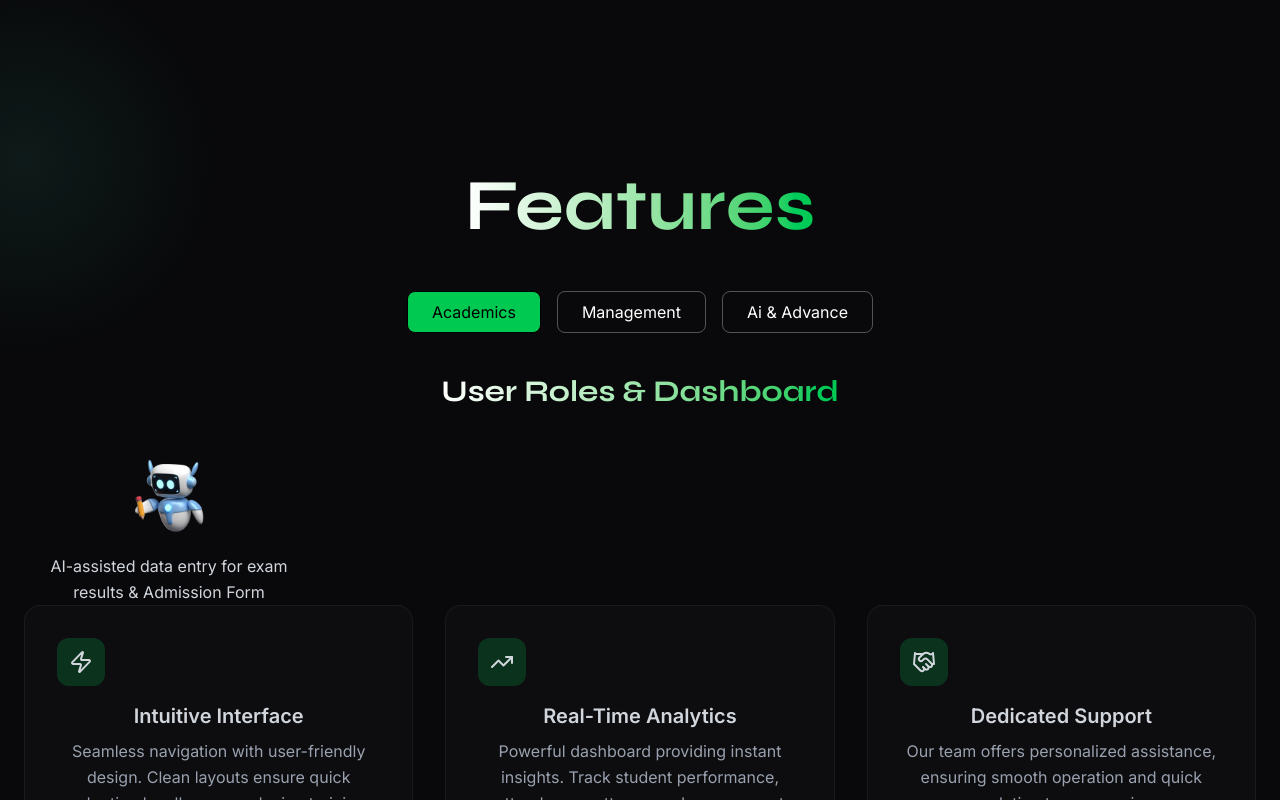
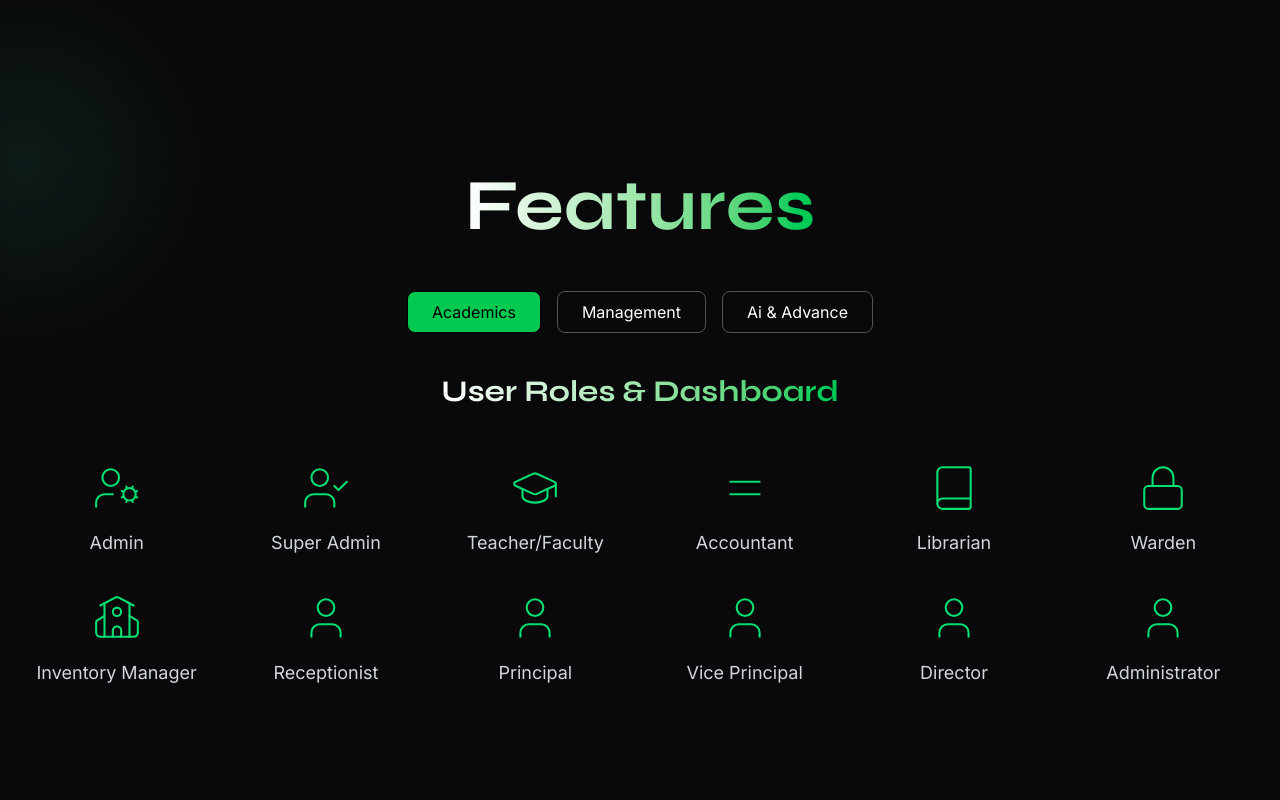
Before and after one commit to KirtiShinde18/eSaraswati, a React (Vite) app: page / in a window 1280 px wide. Shown: the part 2000-2800 px from the top of the page. Built offline with nearby package versions, Linux system fonts and the light colour scheme.

Commit message:
Home page update

```diff
--- a/src/Pages/Features.jsx
+++ b/src/Pages/Features.jsx
@@ -3,7 +3,7 @@
 import { useState, memo, useRef, useEffect } from "react"
 import CursorGlow from "./CursorGlow"
 import WhatsAppLogoIntegration from "../assets/whatsAppLogo.png"
-import { AppWindowMac, BellDotIcon, BookUser, ChevronLeft, ChevronRight, Database, FileHeart, FileSymlink, FileUser, Globe, HandHeart, Handshake, LockIcon, NotebookPen, ShieldCheck, Smartphone, Sparkles, TimerIcon, TrendingUp, User, UserPen, Users, UserX, Zap } from "lucide-react"
+import { AppWindowMac, BellDotIcon, Book, BookUser, ChevronLeft, ChevronRight, Database, Equal, FileHeart, FileSymlink, FileUser, Globe, GraduationCap, HandHeart, Handshake, Lock, LockIcon, NotebookPen, School, ShieldCheck, Smartphone, Sparkles, TimerIcon, TrendingUp, User, UserCheck, UserCog, UserPen, Users, UserX, Zap } from "lucide-react"
 
 // images
 import ai1 from "../assets/ai-1.png"
@@ -108,9 +108,65 @@ function Features() {
 
     const UserRole = [
       {
-        img: ai1,
-        width: 90,
-        text: "AI-assisted data entry for exam results & Admission Form"
+        icon: <UserCog size={50} className="text-green-400" strokeWidth={1}/>,
+        text: "Admin",
+        // desc: "Full control over system settings and user management"
+      },
+      {
+        icon: <UserCheck size={50} className="text-green-400" strokeWidth={1}/>,
+        text: "Super Admin",
+        // desc: "Highest level of access, overseeing all administrative functions."
+      },
+
+      {
+        icon: <GraduationCap size={50} className="text-green-400" strokeWidth={1}/>,
+        text: "Teacher/Faculty",
+
+      },
+      {
+        icon: <Equal size={50} className="text-green-400" strokeWidth={1}/>,
+        text: "Accountant",
+
+      },
+      {
+        icon: <Book size={50} className="text-green-400" strokeWidth={1}/>,
+        text: "Librarian",
+
+      },
+      {
+        icon: <Lock size={50} className="text-green-400" strokeWidth={1}/>,
+        text: "Warden",
+
+      },
+      {
+        icon: <School size={50} className="text-green-400" strokeWidth={1}/>,
+        text: "Inventory Manager",
+
+      },
+      {
+        icon: <User size={50} className="text-green-400" strokeWidth={1}/>,
+        text: "Receptionist",
+
+      },
+      {
+        icon: <User size={50} className="text-green-400" strokeWidth={1}/>,
+        text: "Principal",
+
+      },
+      {
+        icon: <User size={50} className="text-green-400" strokeWidth={1}/>,
+        text: "Vice Principal",
+
+      },
+      {
+        icon: <User size={50} className="text-green-400" strokeWidth={1}/>,
+        text: "Director",
+
+      },
+      {
+        icon: <User size={50} className="text-green-400" strokeWidth={1}/>,
+        text: "Administrator",
+
       },
     ]
 
@@ -306,7 +362,7 @@ function Features() {
 
               </h1>
 
-              <div className="grid grid-cols-2 md:grid-cols-4 gap-6 text-center mt-10">
+             <div className="grid grid-cols-2 md:grid-cols-6 gap-6 text-center mt-10">
                     {UserRole.map((item, i) => (
                       <div key={i} className="flex flex-col items-center">
                         <img
@@ -316,29 +372,12 @@ function Features() {
                           ref={(el) => (imageRefs.current[i] = el)}
                           className="animate-on-scroll mb-3"
                         />
-                        <p className="text-gray-300">{item.text}</p>
+                        {item.icon}
+                        <p className="text-gray-300 mt-4 text-lg">{item.text}</p>
+                        <p>{item.desc}</p>
                       </div>
                     ))}
-              </div>
-
-              <div className="grid sm:grid-cols-1 md:grid-cols-2 lg:grid-cols-3 gap-8">
-
-                {features.map((f, i) => (
-                  <div
-                    key={i}
-                    // className="bg-zinc-900 border border-white/10 p-8 rounded-2xl hover:-translate-y-2 transition-transform duration-300 ease-out card-glow"
-                    className="p-8 rounded-2xl bg-white/[0.02] border border-white/5 hover:border-green-500/30 transition-all duration-300 card-glow"
-                  >
-                    <div className="w-12 h-12 flex items-center justify-center bg-green-500/20 rounded-xl mb-4">
-                      {f.icon}
-                    </div>
-
-                    <h3 className="text-xl font-semibold mb-2">{f.title}</h3>
-                    <p className="text-gray-400">{f.desc}</p>
-                  </div>
-                ))}
-
-              </div>
+                </div>
 
 
             </div>
--- a/src/Pages/HeroGreen.jsx
+++ b/src/Pages/HeroGreen.jsx
@@ -1,4 +1,4 @@
-import {  DownloadIcon, } from "lucide-react";
+import {  DownloadIcon, MessageCircleHeartIcon, } from "lucide-react";
 import { useEffect, useState } from "react";
 import WhatsAppLogoIntegration from "../assets/whatsAppLogo.png"
 
@@ -32,13 +32,13 @@ useEffect(() => {
     <section className="relative min-h-screen flex items-center justify-center px-6 overflow-hidden">
 
       {/* Spline Background */}
-      {/* {showSpline && (
+      {showSpline && (
         <spline-viewer
           loading="lazy"
           url="https://prod.spline.design/ZvI8X-TY1NLfzFOA/scene.splinecode"
           className="absolute top-0 left-0 w-full h-full"
         ></spline-viewer>
-      )} */}
+      )}
 
       {/* Floating Orbs */}
       <div className="absolute w-72 h-72 bg-green-500/30 rounded-full blur-3xl animate-float top-20 left-20 will-change-transform"></div>
@@ -84,10 +84,12 @@ useEffect(() => {
               className="fixed bottom-10 right-6 z-10"
             />
           </a>
+
+          <button className="flex items-center gap-2 px-6 py-3 rounded-xl bg-transparent backdrop-blur-md hover:scale-105 transition">
+          Lets Connect <MessageCircleHeartIcon/>
+      </button>
         </div>
-      {/* <button className="flex items-center gap-2 px-6 py-3 rounded-xl bg-transparent backdrop-blur-md hover:scale-105 transition">
-          Lets Connect <MessageCircleHeartIcon/>
-        </button> */}
+
 
     </section>
   );
```
